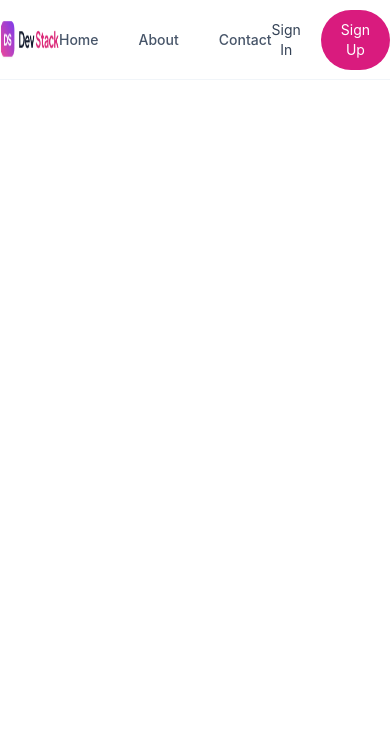
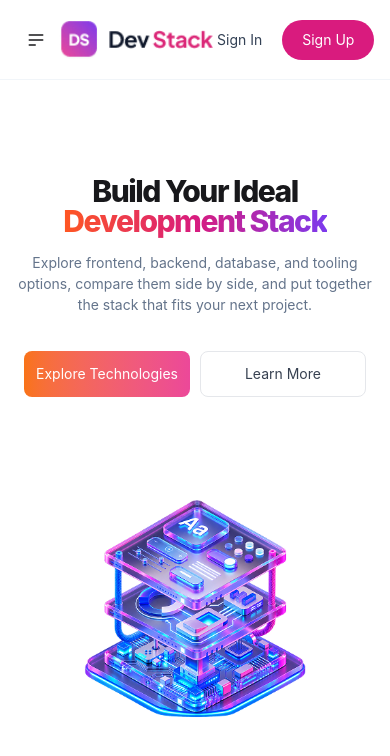
Before and after one commit to marufibnehossain/DevStack-SPA, a React (Vite) app: page / in a window 390 px wide. Shown: the top 756 px of the page. Built offline with nearby package versions, Linux system fonts and the light colour scheme.

Commit message:
Hero Banner developed

```diff
--- a/src/App.tsx
+++ b/src/App.tsx
@@ -1,9 +1,11 @@
+import Banner from "./Components/Banner"
 import Navbar from "./Components/Navbar"
 
 function App() {
   return (
     <>
       <Navbar />
+      <Banner />
     </>
   )
 }
--- /dev/null
+++ b/src/Components/Banner.tsx
@@ -0,0 +1,23 @@
+import Image from "../assets/banner-stack.png";
+
+const Banner = () => {
+    return (
+        <div className="w-full px-[4vw]">
+            <div className="py-24 max-w-305 mx-auto flex sm:flex-row flex-col gap-8">
+                <div className="sm:w-3/5 w-full flex flex-col justify-center">
+                    <h1 className="lg:text-6xl sm:text-5xl text-3xl sm:text-left text-center font-extrabold leading-[1em] tracking-[-1.5px]">Build Your Ideal <span className="bg-linear-[to_right,#FF5722_0%,#D81B7E_50%,#7C3AED_100%] bg-clip-text text-transparent">Development Stack</span></h1>
+                    <p className="lg:text-lg sm:text-base text-sm sm:text-left text-center leading-[1.5em] text-[#64748B] mt-4 max-w-145">
+                        Explore frontend, backend, database, and tooling options, compare them side by side, and put together the stack that fits your next project.
+                    </p>
+                    <div className="flex gap-2.5 mt-3 sm:justify-start justify-center">
+                        <button className="bg-linear-to-r from-[#F97316] to-[#EC4899] text-sm p-3 text-white rounded-lg mt-6 cursor-pointer">Explore Technologies</button>
+                        <button className="bg-transparent border border-[#E5E7EB] text-sm py-3 px-11 text-[#374151] rounded-lg mt-6 cursor-pointer">Learn More</button>
+                    </div>
+                </div>
+                <div className="sm:w-2/5 w-full"><img src={Image} alt="Banner" className="w-full h-full object-contain" /></div>
+            </div>
+        </div>
+    );
+};
+
+export default Banner;
--- a/src/Components/Navbar.tsx
+++ b/src/Components/Navbar.tsx
@@ -2,19 +2,33 @@ import Logo from "../assets/logo-text.png";
 
 const Navbar = () => {
   return (
-    <div className="sticky top-0 z-50 w-full h-20 border-b border-[#F1F5F9] bg-base-100">
-      <div className="flex justify-between items-center max-w-[1220px] mx-auto h-full">
+    <div className="sticky top-0 z-50 w-full h-20 border-b border-[#F1F5F9] bg-base-100 px-[4vw]">
+      <div className="flex justify-between items-center max-w-305 mx-auto h-full">
+        <div className="lg:hidden">
+          <div className="dropdown">
+            <div tabIndex={0} role="button" className="btn btn-ghost btn-circle">
+              <svg aria-label="Menu" xmlns="http://www.w3.org/2000/svg" className="h-5 w-5" fill="none" viewBox="0 0 24 24" stroke="currentColor"> <path strokeLinecap="round" strokeLinejoin="round" strokeWidth="2" d="M4 6h16M4 12h16M4 18h7" /> </svg>
+            </div>
+            <ul
+              tabIndex={-1}
+              className="menu menu-sm dropdown-content bg-base-100 rounded-box z-1 mt-3 w-52 p-2 shadow">
+              <li><a>Homepage</a></li>
+              <li><a>Portfolio</a></li>
+              <li><a>About</a></li>
+            </ul>
+          </div>
+        </div>
         <div>
           <img src={Logo} alt="Logo" className="h-10 w-auto" />
         </div>
-        <ul className="flex gap-10 text-[#475569] text-sm font-medium">
-            <li><a>Home</a></li>
-            <li><a>About</a></li>
-            <li><a>Contact</a></li>
+        <ul className="hidden lg:flex gap-10 text-[#475569] text-sm font-medium">
+            <li><a className="cursor-pointer">Home</a></li>
+            <li><a className="cursor-pointer">About</a></li>
+            <li><a className="cursor-pointer">Contact</a></li>
         </ul>
         <div className="flex gap-5">
-          <button className="text-[#334155] text-sm">Sign In</button>
-          <button className="bg-[#D91B7E] text-sm px-5 py-2.5 text-white rounded-full">Sign Up</button>
+          <button className="text-[#334155] text-sm cursor-pointer">Sign In</button>
+          <button className="bg-[#D91B7E] text-sm px-5 py-2.5 text-white rounded-full cursor-pointer">Sign Up</button>
         </div>
       </div>
     </div>
```
